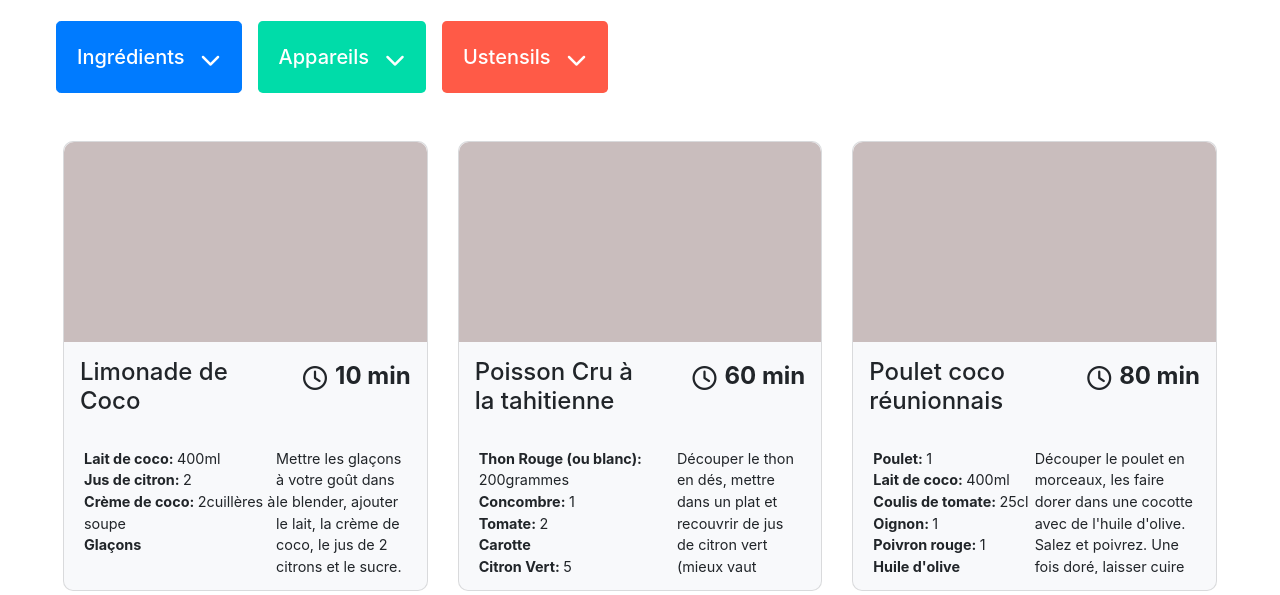
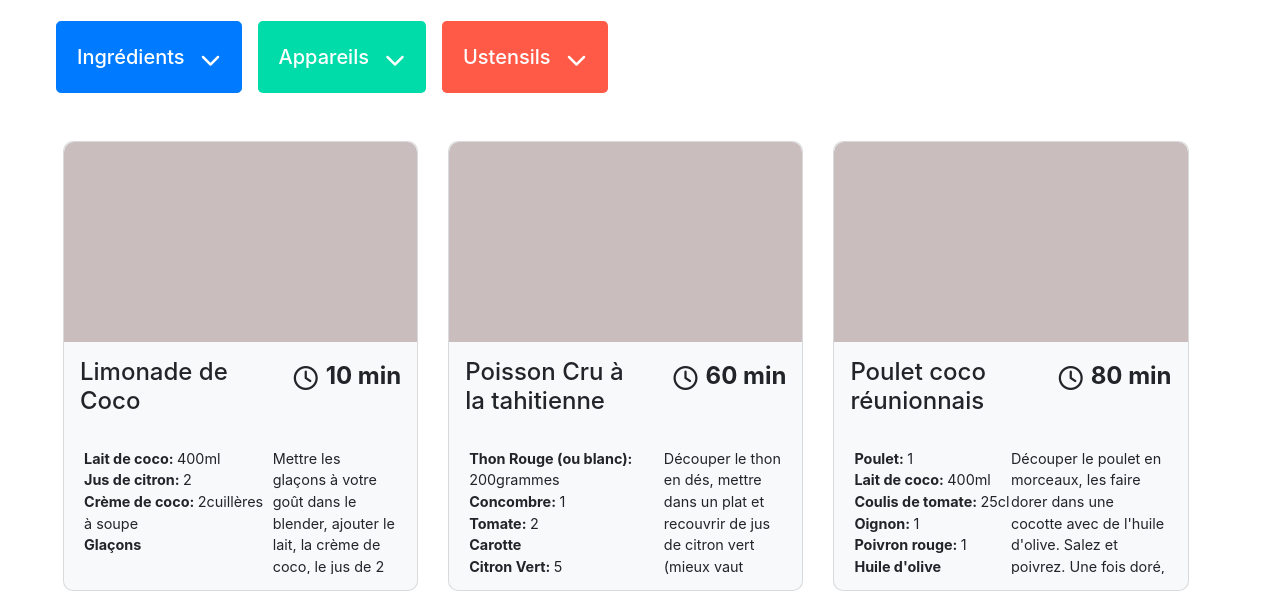
Before and after one commit to gndz07/GinaAdzani_7_18122020, a plain HTML site: page index.html in a window 1280 px wide. Shown: the part 205-800 px from the top of the page. Drawn offline with nearby package versions, Linux system fonts and the light colour scheme.

Commit message:
Change cards display into flex

```diff
--- a/index.html
+++ b/index.html
@@ -34,6 +34,10 @@
 			</div>
 		</div>
 
+		<div id="selected-tags">
+
+		</div>
+
 		<div class="btn-group ml-5 my-4">
      		<div class="dropdown-container">
      			<button id="ingredients-tag-btn" class="btn btn-primary btn-lg mx-2 tag-btn" type="button" data-val="Ingrédient">Ingrédients
@@ -64,7 +68,7 @@
   		</div>
 
   		<div class="card-deck mx-5 mt-4">
-  			<div class="row no-gutters" id="main">
+  			<div class="d-flex flex-wrap" id="main">
 
   			</div>
   		</div>
--- a/script.js
+++ b/script.js
@@ -55,20 +55,16 @@ recipesArray.forEach(recipe => {
 
 
 	//card container
-	let cardContainer = create("article", {class: "card recipe-card pb-3"});
-
-	//container parent
-	let containerParent = create("div", {class: "col-4 mb-5"});
+	let cardContainer = create("article", {class: "card recipe-card pb-3 mb-5"});
 
 	//combine to DOM
-	containerParent.appendChild(cardContainer);
 	cardContainer.appendChild(image);
 	cardContainer.appendChild(headerParent);
 	cardContainer.appendChild(cardBody);
 
 	let mainSection = document.getElementById("main");
 	//put into DOM
-	mainSection.appendChild(containerParent);
+	mainSection.appendChild(cardContainer);
 })
 
 //token tree creation function
--- a/style.css
+++ b/style.css
@@ -13,6 +13,8 @@ input[type="text"] {
 	background-color: #f8f9fb;
 	border-radius: 10px;
 	height: 450px;
+	min-width: 30%;
+	max-width: 30%;
 }
 
 .card-content {
```
